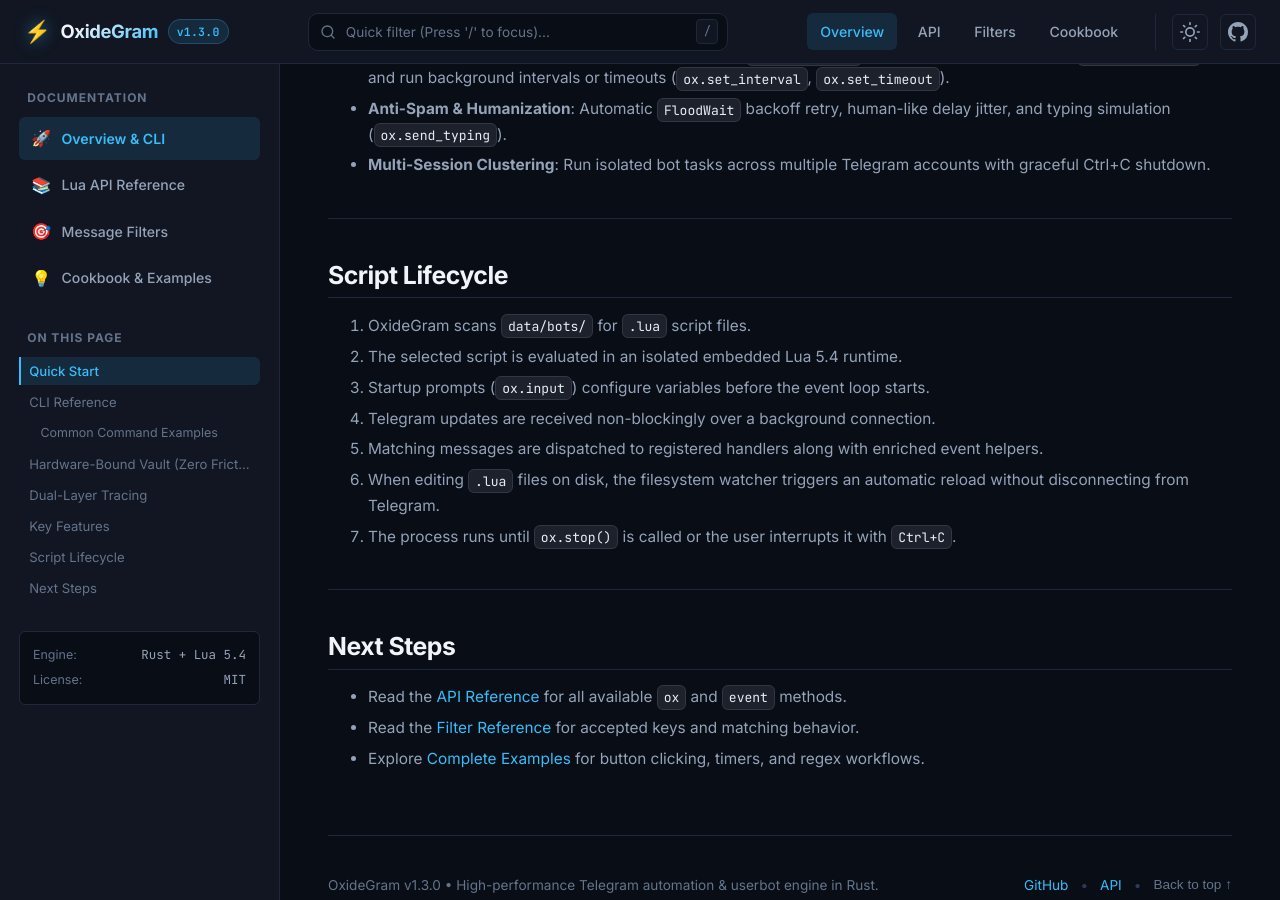
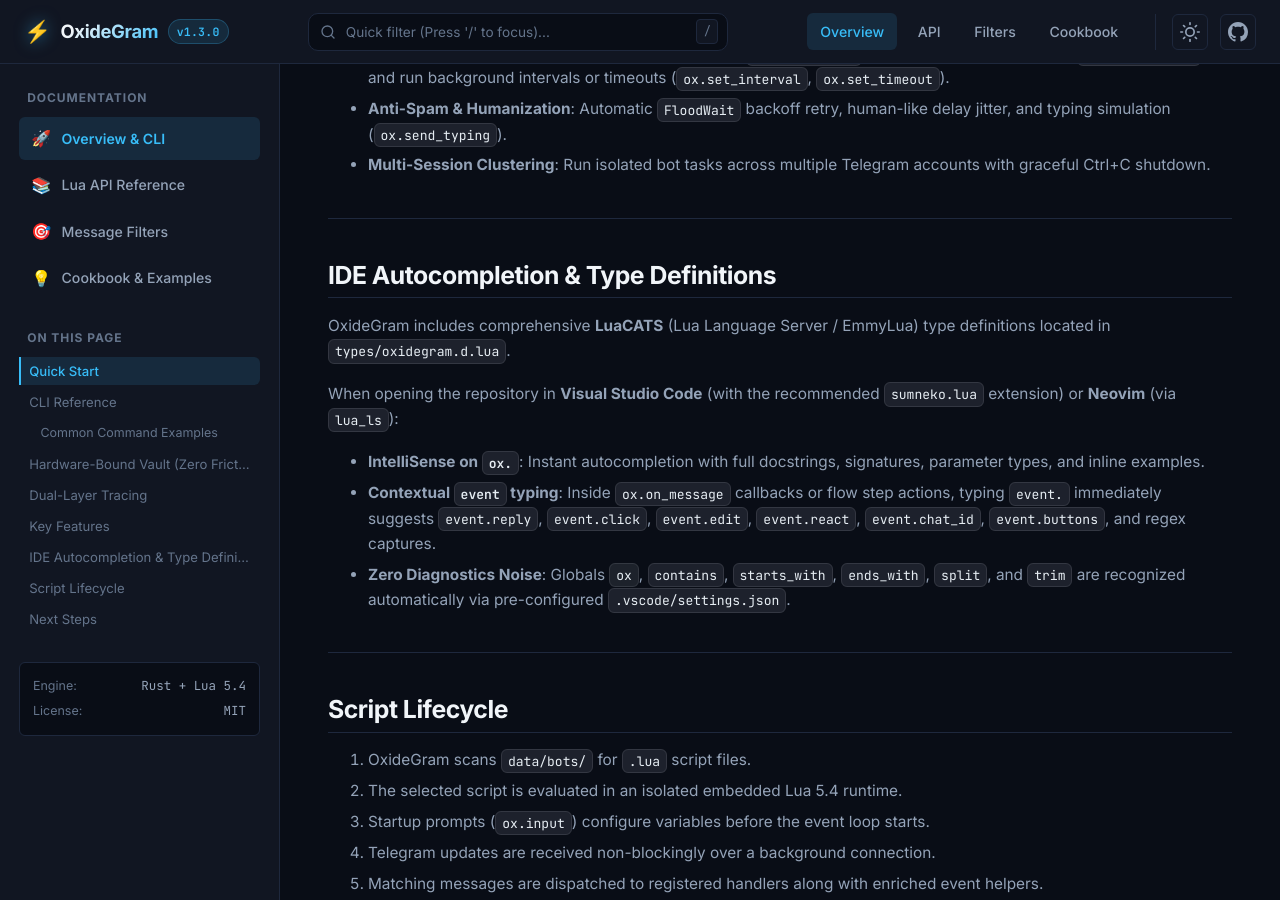
Before and after one commit to lamefate22/OxideGram, a Jekyll site: the page built from docs/index.md, in a window 1280 px wide and 900 px high, scrolled down 4330 px. Built offline with Jekyll 4.4.1, drawn with Linux system fonts in a browser that asks for light colours.

Commit message:
feat(types): add LuaCATS definitions and VS Code workspace settings for OxideGram API

```diff
--- a/docs/index.md
+++ b/docs/index.md
@@ -126,6 +126,17 @@
 
 ---
 
+## IDE Autocompletion & Type Definitions
+
+OxideGram includes comprehensive **LuaCATS** (Lua Language Server / EmmyLua) type definitions located in `types/oxidegram.d.lua`.
+
+When opening the repository in **Visual Studio Code** (with the recommended `sumneko.lua` extension) or **Neovim** (via `lua_ls`):
+- **IntelliSense on `ox.`**: Instant autocompletion with full docstrings, signatures, parameter types, and inline examples.
+- **Contextual `event` typing**: Inside `ox.on_message` callbacks or flow step actions, typing `event.` immediately suggests `event.reply`, `event.click`, `event.edit`, `event.react`, `event.chat_id`, `event.buttons`, and regex captures.
+- **Zero Diagnostics Noise**: Globals `ox`, `contains`, `starts_with`, `ends_with`, `split`, and `trim` are recognized automatically via pre-configured `.vscode/settings.json`.
+
+---
+
 ## Script Lifecycle
 
 1. OxideGram scans `data/bots/` for `.lua` script files.
```
Also changed, not shown: 1 other file.
